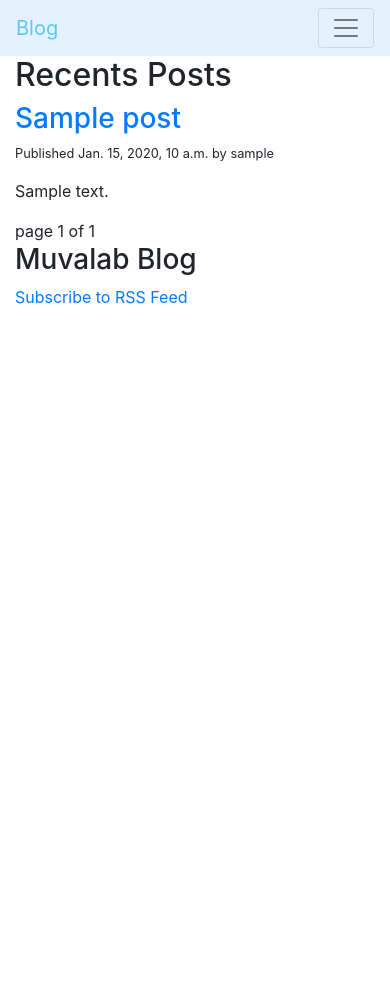
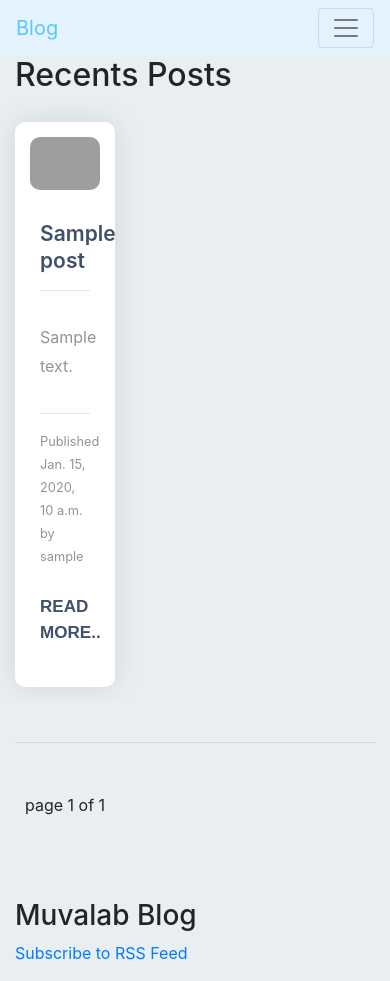
Before and after one commit to Mohamed-awad/blog, a Django app: page /blog/ in a window 390 px wide. Before the commit the page ends 304 px from the top, so only its background shows below. Run offline with Django 3.2, Linux system fonts and the light colour scheme; tables that the repository leaves empty hold one stand-in row (values such as "Sample post"); some libraries are stand-ins or nearby versions; grey boxes are pictures that could not be loaded.

Commit message:
change ui to good design

```diff
--- a/blog/blog_app/static/css/styles.css
+++ b/blog/blog_app/static/css/styles.css
@@ -0,0 +1,117 @@
+body{
+    background-color: #e9eef1;
+    margin: 0px;
+    padding: 0px;
+}
+
+@media (min-width: 1200px){
+.container {
+    width: 1170px;
+}
+
+}
+
+* {
+    -webkit-box-sizing: border-box;
+    -moz-box-sizing: border-box;
+    box-sizing: border-box;
+}
+
+.row {
+    margin-right: -15px;
+    margin-left: -15px;
+}
+
+.col-xs-12 {
+    width: 100%;
+}
+
+.blog-grids {
+    overflow: hidden;
+    margin: 0 -15px;
+}
+
+.blog-grids .grid {
+    background-color: #fff;
+    width: calc(33.33% - 30px);
+    float: left;
+    padding: 15px;
+    margin: 20px 15px 15px;
+    border-radius: 10px;
+    -webkit-box-shadow: 0 0 30px rgba(0, 0, 0, 0.1);
+    box-shadow: 0 0 30px rgba(0, 0, 0, 0.1);
+}
+.blog-grids-detail {
+    overflow: hidden;
+    margin: 0 -15px;
+}
+
+.blog-grids-detail .grid-detail {
+    background-color: #fff;
+    width: calc(66.66% - 30px);
+    float: left;
+    padding: 15px;
+    margin: 20px 15px 15px;
+    border-radius: 10px;
+    -webkit-box-shadow: 0 0 30px rgba(0, 0, 0, 0.1);
+    box-shadow: 0 0 30px rgba(0, 0, 0, 0.1);
+}
+
+.entry-media img {
+    border-radius: 10px;
+    width: 100%;
+    max-height: 188px;
+}
+
+.entry-body {
+    padding: 27px 10px;
+}
+
+.entry-body .cat {
+    font-family: "Poppins", sans-serif;
+    font-size: 12px;
+    font-weight: 600;
+    color: #6220d9;
+    text-transform: uppercase;
+}
+
+.entry-body h3 {
+    font-size: 21px;
+    font-weight: 600;
+    line-height: 1.30em;
+    margin: 3px 0 0.73em;
+}
+
+.entry-body h3 a {
+    color: #41516a;
+}
+
+.entry-body h3 a:hover {
+    color: #6220d9;
+    text-decoration: none;
+}
+
+.entry-body p {
+    margin-bottom: 2em;
+    color: #90949a;
+    line-height: 1.8em;
+}
+
+.read-more-date {
+    position: relative;
+}
+
+.read-more-date a {
+    font-family: "Poppins", sans-serif;
+    font-size: 16px;
+    font-size: 1.06667rem;
+    font-weight: 600;
+    color: #41516a;
+    text-transform: uppercase;
+}
+
+.read-more-date .date {
+    position: absolute;
+    right: 0;
+    color: #90949a;
+}
--- a/blog/blog_app/templates/blog/base.html
+++ b/blog/blog_app/templates/blog/base.html
@@ -5,6 +5,7 @@
   <meta charset="UTF-8">
   <title>{% block title %} Blog Website {% endblock %}</title>
   <link rel="stylesheet" href="{% static "css/bootstrap.min.css" %}">
+  <link rel="stylesheet" href="{%  static "css/normalize.css"%}"/>
   <link rel="stylesheet" href="{% static 'css/styles.css' %}">
 </head>
 <body>
@@ -19,6 +20,7 @@
         <h3 class="page-header">Muvalab Blog</h3>
         <p><a href="{% url 'blog:post_feed' %}" target="_blank">Subscribe to RSS Feed</a></p>
       </div>
+      <!-- facebook comment -->
       <div id="fb-root"></div>
       <script>(function(d, s, id) {
         var js, fjs = d.getElementsByTagName(s)[0];
--- a/blog/blog_app/templates/blog/pagination.html
+++ b/blog/blog_app/templates/blog/pagination.html
@@ -2,13 +2,13 @@
   <div class="row">
     <span class="pagination">
       {% if page.has_previous %}
-        <a href="?page={{ page.previous_page_number }}">previous</a>
+        <a class="btn btn-outline-info" href="?page={{ page.previous_page_number }}">previous</a>
       {% endif %}
-      <span class="active">
+      <span class="active" style="margin: 10px;">
         page {{ page.number }} of {{ page.paginator.num_pages }}
       </span>
       {% if page.has_next %}
-        <a href="?page={{ page.next_page_number }}">next</a>
+        <a class="btn btn-outline-info" href="?page={{ page.next_page_number }}">next</a>
       {% endif %}
     </span>
   </div>
--- a/blog/blog_app/templates/blog/post/list.html
+++ b/blog/blog_app/templates/blog/post/list.html
@@ -5,10 +5,30 @@
 
 {% block content %}
  <h2 class="page-header">Recents Posts</h2>
-  {% for post in posts %}
-    <h3><a href="{{ post.get_absolute_url }}">{{ post.title }}</a></h3>
-    <p class="small">Published {{ post.publish }} by {{ post.author }}</p>
-    <p>{{ post.body|truncatewords:25|linebreaks }}</p>
-  {% endfor %}
+  <div class="row">
+    <div class="col col-xs-12">
+      <div class="blog-grids">
+        {% for post in posts %}
+          <div class="grid">
+            <div class="entry-media">
+              <img src="http://www.csshint.com/wp-content/uploads/2017/09/beautiful-buttons-effect.jpg" alt="">
+            </div>
+            <div class="entry-body">
+              <h3><a href="{{ post.get_absolute_url }}">{{ post.title }}</a></h3>
+              <hr>
+              <p>{{ post.body|truncatewords:25|linebreaks }}</p>
+              <hr>
+              <p class="small">Published {{ post.publish }} by {{ post.author }}</p>
+              <div class="read-more-date">
+                <a href="{{ post.get_absolute_url }}">Read More..</a>
+              </div>
+            </div>
+          </div>
+        {% endfor %}
+      </div>
+    </div>
+  </div>
+  <br><hr><br>
   {% include "blog/pagination.html" with page=posts %}
+  <br><br><br>
 {% endblock %}
--- a/config/urls.py
+++ b/config/urls.py
@@ -26,6 +26,7 @@ sitemaps = {
 urlpatterns = [
   path('admin/', admin.site.urls),
   path('accounts/', include('blog.accounts.urls')),
+  url(r'^oauth/', include('social_django.urls', namespace='social')),
   path('blog/', include('blog.blog_app.urls', namespace='blog')),
   path('tinymce/', include('tinymce.urls')),
   url(r'^sitemap\.xml$', sitemap, {'sitemaps': sitemaps}, name='django.contrib.sitemaps.views.sitemap')
```
Also changed, not shown: blog/accounts/templates/accounts/login.html (+16 -16 lines), blog/blog_app/templates/blog/post/detail.html (+20 -6 lines), config/settings.py (+48 -13 lines), blog/blog_app/static/css/normalize.css (added).
